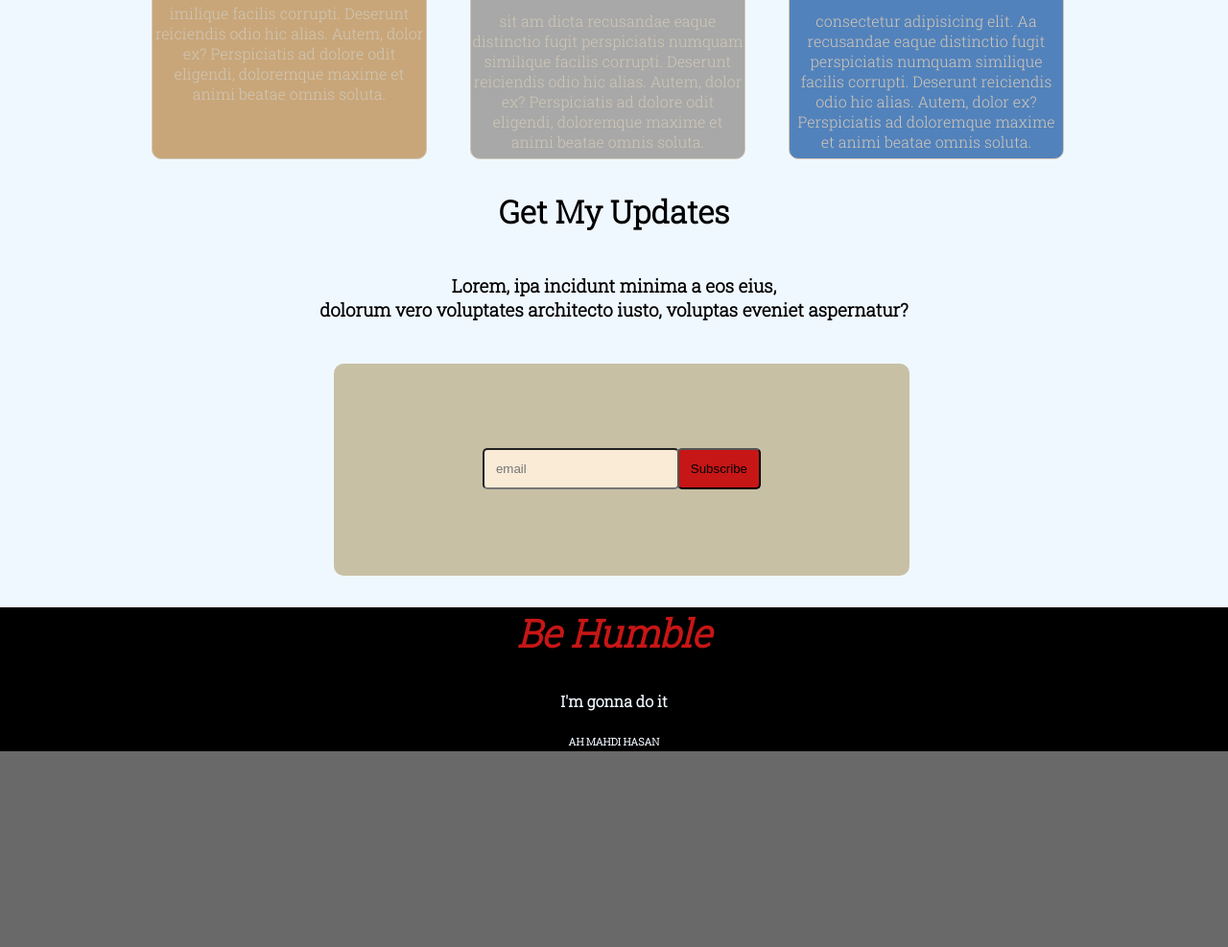
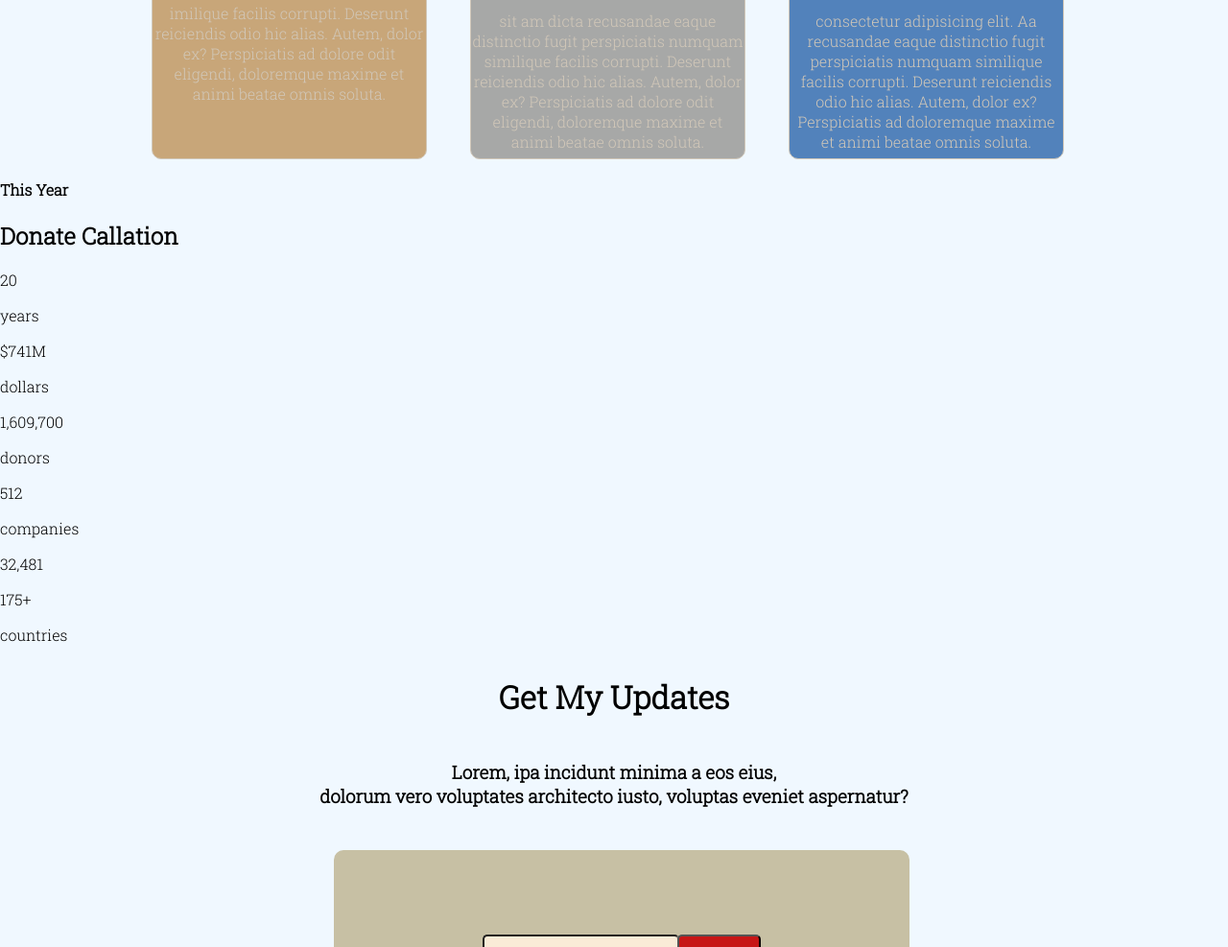
Before and after one commit to mahdihassan1/Assingment--1, a plain HTML site: page index.html in a window 1280 px wide. Shown: the part 1350-2337 px from the top of the page at 96% size. Before the commit the page ends 2133 px from the top, so only its background shows below. Drawn offline with Linux system fonts and the light colour scheme; a web font is replaced by a local one.

Commit message:
last commit

```diff
--- a/index.html
+++ b/index.html
@@ -103,6 +103,65 @@
 
         </section>
 
+        <section class="fift-container">
+            <div class="div-maine ">
+                <div class="title">
+                    <h4>
+                        This Year
+                    </h4>
+
+                    <h2>
+                        Donate Callation
+                    </h2>
+
+
+                </div>
+
+                <div class="all-div-5">
+                    <div class="div-4">
+                        <div> 20</div>
+                        <div>
+                            <p>years</p>
+                        </div>
+                    </div>
+                    <div class="div-4">
+                        <div>$741M</div>
+                        <div>
+                            <p> dollars</p>
+                        </div>
+                    </div>
+                    <div class="div-4">
+                        <div> 1,609,700</div>
+                        <div>
+                            <p>donors</p>
+                        </div>
+                    </div>
+                    <div class="div-4">
+                        <div>512</div>
+                        <div>
+                            <p>companies</p>
+
+                        </div>
+                    </div>
+                    <div class="div-4">
+                        <div>32,481</div>
+                        <div>
+                            <p projects></p>
+                        </div>
+                    </div>
+                    <div class="div-4">
+                        <div> 175+</div>
+                        <div>
+                            <p>countries</p>
+                        </div>
+                    </div>
+
+                </div>
+        </section>
+        </div>
+
+
+
         <section class="forth-continar">
             <h1>Get My Updates </h1>
             <h6>Lorem, ipa incidunt minima a eos eius, <br> dolorum vero voluptates architecto iusto,
--- a/style.css
+++ b/style.css
@@ -1,47 +1,55 @@
-body{
+body {
     font-family: 'Roboto Mono', monospace;
-font-family: 'Roboto Slab', serif;
-margin:auto;
-padding:0px;
-background-color: dimgray;
+    font-family: 'Roboto Slab', serif;
+    margin: auto;
+    padding: 0px;
+    background-color: dimgray;
 
 }
-.main{
+
+.main {
     background-color: aliceblue;
 }
+
 .first-continar {
-    background-image:url(donation5.jpg);
+    background-image: url(donation5.jpg);
     background-repeat: no-repeat;
-    padding-top:5px;
+    padding-top: 5px;
     margin-left: 75px;
     width: 100%;
     height: 500px;
 
 
 }
+
 .firsat-all-div {
     padding-left: 150px;
     padding-top: 119px;
 }
+
 .first-div {
     color: mintcream;
     font-size: 40px;
     margin-bottom: -12px;
 }
-.first-div-1{
-    font-size:16px ;
+
+.first-div-1 {
+    font-size: 16px;
     color: antiquewhite;
     padding-left: 154px;
 
 }
+
 .button-1 {
     padding-left: 374px;
     padding-top: 20px;
 
 }
+
 .button-2 {
     font-size: 20px;
 }
+
 .button {
     text-decoration: none;
     color: white;
@@ -61,12 +69,14 @@ background-color: dimgray;
     height: auto;
     font-size: 40px;
 }
+
 .second-all-div {
     display: inline-flex;
     align-items: center;
     color: aliceblue;
     margin-left: 221px;
 }
+
 .div-2 {
     width: 164px;
     height: 92px;
@@ -85,27 +95,32 @@ background-color: dimgray;
     color: black;
 }
 
-.taka{
+.taka {
     font-size: 20px;
     border-bottom: 2px solid;
-    width:500px;
+    width: 500px;
     margin-left: 410px;
     margin-bottom: 26px;
 }
 
 
-.thard-containr{
+.thard-containr {
     align-items: center;
     justify-content: center;
     text-align: center;
 }
+
 .all-div-three {
     display: flex;
     align-items: center;
     justify-content: center;
 }
-.imgs{width: 50px;}
-.div-3{
+
+.imgs {
+    width: 50px;
+}
+
+.div-3 {
     width: 285px;
     height: 272px;
     margin-left: 16px;
@@ -115,12 +130,15 @@ background-color: dimgray;
     border-radius: 10px;
     color: rgb(209, 199, 184);
 }
+
 div#div-3\.1 {
     background-color: rgba(185, 134, 68, 0.712);
 }
+
 div#div-3\.2 {
     background-color: rgba(144, 142, 138, 0.753);
 }
+
 div#div-3\.3 {
     background-color: rgba(43, 102, 170, 0.801);
 }
@@ -129,12 +147,13 @@ div#div-3\.3 {
 
 /* --------------------------------------------- */
 
-.forth-continar{
+.forth-continar {
     text-align: center;
     justify-content: center;
     align-items: center;
     font-size: 28px;
 }
+
 .form {
     margin-left: 348px;
     width: 600px;
@@ -142,6 +161,7 @@ div#div-3\.3 {
     background-color: #c7c0a4;
     border-radius: 10px;
 }
+
 #email {
     padding: 12px;
     background-color: antiquewhite;
@@ -149,6 +169,7 @@ div#div-3\.3 {
     border-radius: 5px;
     margin-top: 88px
 }
+
 #button {
     margin-left: -9px;
     padding: 12px;
@@ -156,13 +177,18 @@ div#div-3\.3 {
     /* border: 2px solid; */
     border-radius: 5px;
 }
-.footer{
+
+
+.fift-container {}
+
+.footer {
     background-color: black;
     text-align: center;
     color: aliceblue;
     height: 150px;
 }
-footer h2{
+
+footer h2 {
     font-style: italic;
     font-size: 40px;
     color: #c71616;
```
